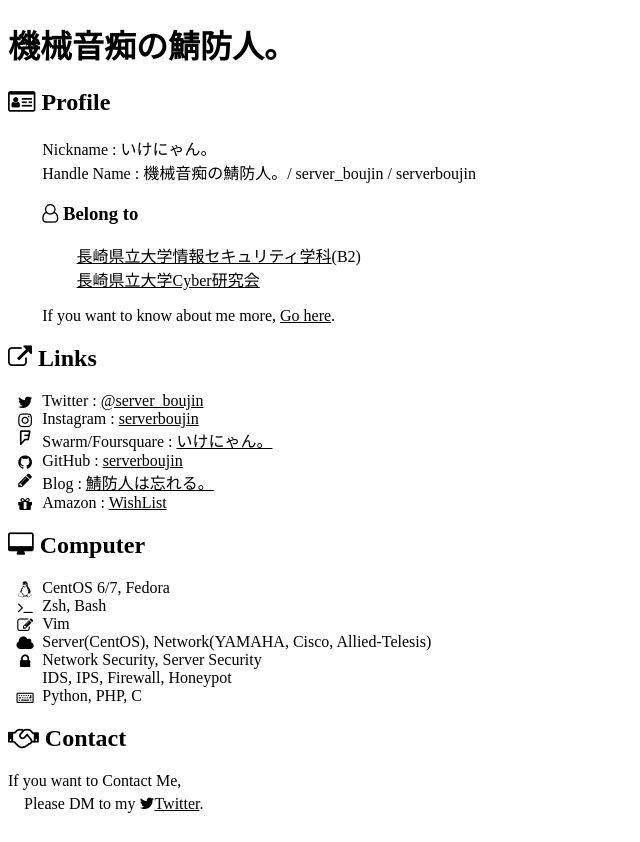
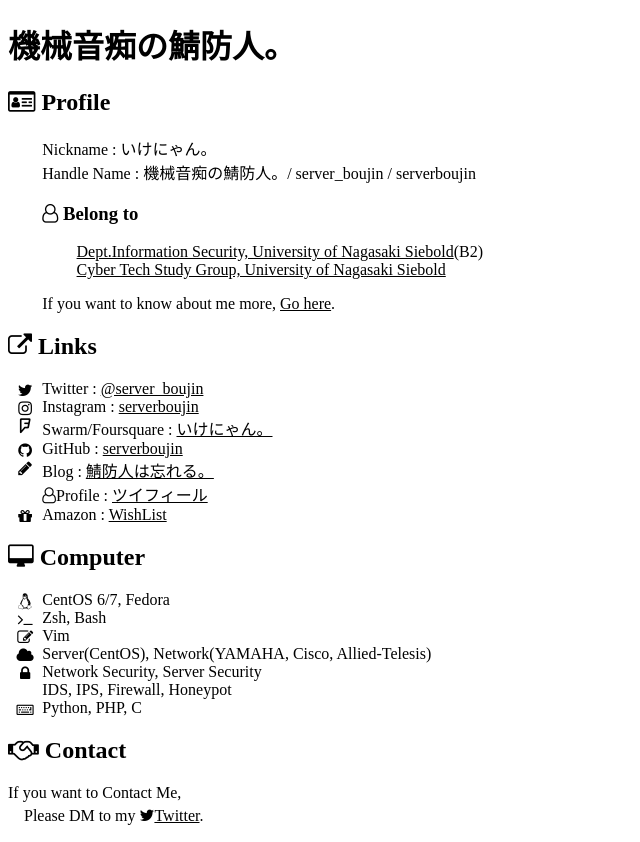
Before and after one commit to serverboujin/serverboujin.github.io, a plain HTML site: page index.html in a window 1280 px wide. Shown: the whole page, without its empty margins (0-640 px from the left). Drawn offline with Linux system fonts and the light colour scheme.

Commit message:
Update index.html

```diff
--- a/index.html
+++ b/index.html
@@ -18,8 +18,8 @@
   <li>Handle Name : 機械音痴の鯖防人。/ server_boujin / serverboujin</li>
   <h3><i class="fa fa-user-o"></i> Belong to</h3>
   <ul class="fa-ul">
-  <li><a href="http://sun.ac.jp/siebold/sec/" target="_blank">長崎県立大学情報セキュリティ学科</a>(B2)</li>
-  <li><a href="http://www.siebold-cyber.net" target="_blank">長崎県立大学Cyber研究会</a></li>
+  <li><a href="http://sun.ac.jp/siebold/sec/" target="_blank">Dept.Information Security, University of Nagasaki Siebold</a>(B2)</li>
+  <li><a href="http://www.siebold-cyber.net" target="_blank">Cyber Tech Study Group, University of Nagasaki Siebold</a></li>
 </ul>
 <p>
   If you want to know about me more, <a href="http://twpf.jp/server_boujin">Go here</a>.
@@ -33,6 +33,7 @@
   <li><i class="fa-li fa fa-foursquare"></i>Swarm/Foursquare : <a href="https://ja.foursquare.com/falcon_yuto">いけにゃん。</a></li>
   <li><i class="fa-li fa fa-github"></i>GitHub : <a href="https://github.com/serverboujin">serverboujin</a></li>
   <li><i class="fa-li fa fa-pencil"></i>Blog : <a href="http://serverboujin.hateblo.jp">鯖防人は忘れる。</a></li>
+  <li><i class="fa fa-user-o"></i>Profile : <a href="http://twpf.jp/server_boujin">ツイフィール</a></li>
   <li><i class="fa-li fa fa-gift"></i>Amazon : <a href="https://www.amazon.co.jp/registry/wishlist/FN5LV5SR3MV4/">WishList</a></li>
 </ul>
 
```
